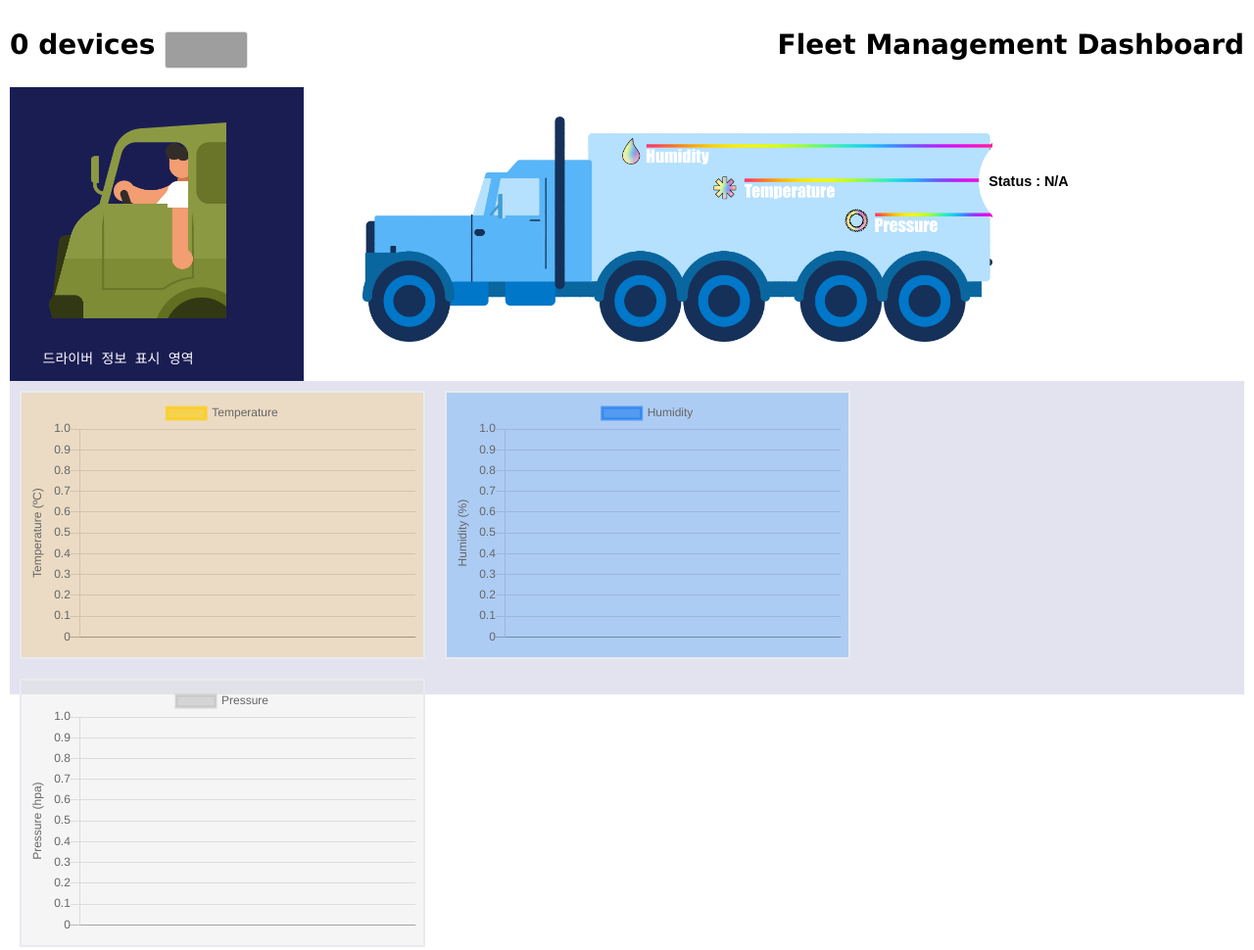
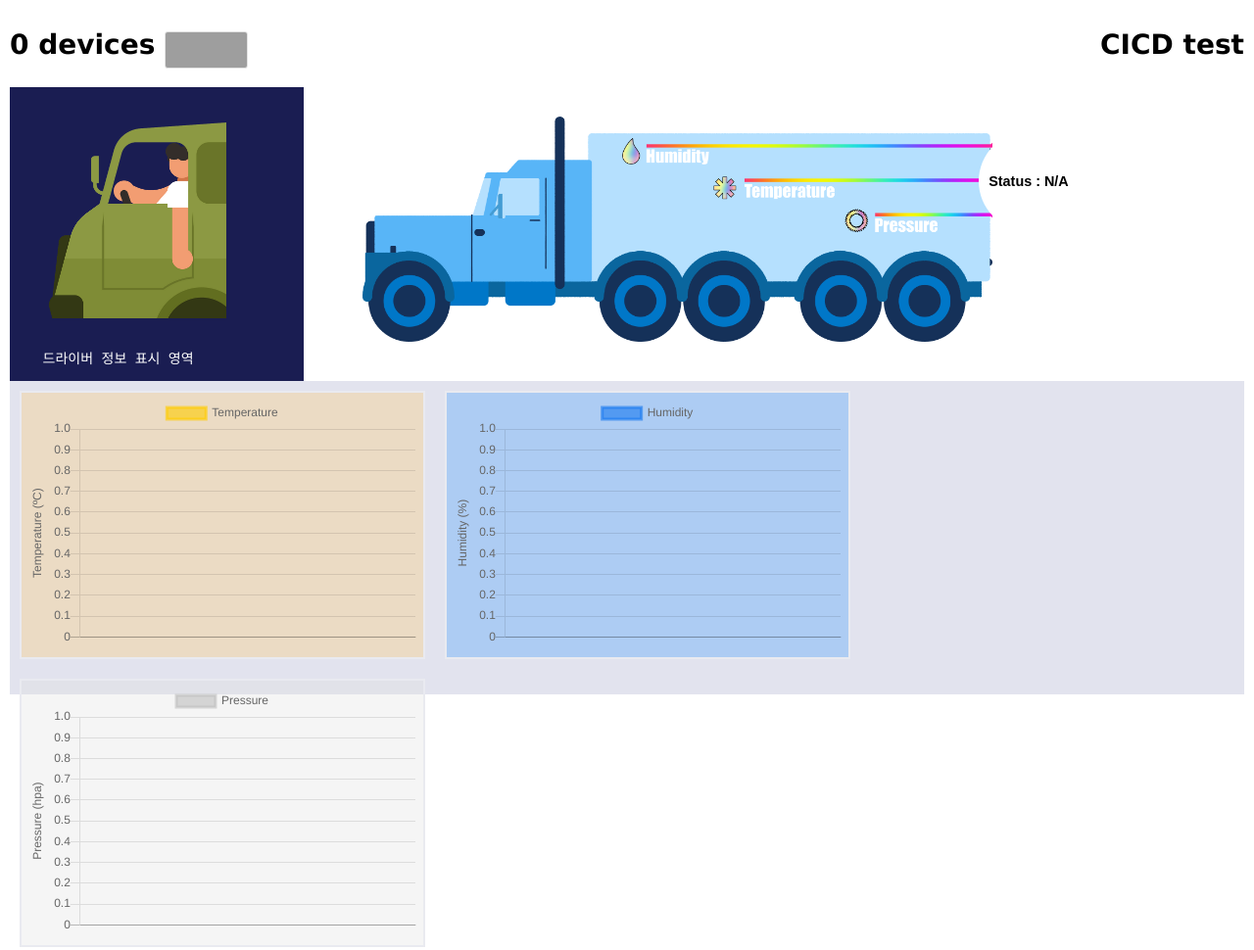
Before and after one commit to git-groper/rapa-prj, a website: page webapp-iothub-dashboard/public/index.html in a window 1280 px wide. Shown: the whole page at 98% size. Drawn offline with nearby package versions, Linux system fonts and the light colour scheme; grey boxes are pictures that could not be loaded.

Commit message:
cicd test

```diff
--- a/webapp-iothub-dashboard/public/index.html
+++ b/webapp-iothub-dashboard/public/index.html
@@ -20,7 +20,7 @@
             <span id="deviceCount">0 devices</span>
             <select id="listOfDevices" class="select_box"></select>
         </span>
-        <span>Fleet Management Dashboard</span>
+        <span>CICD test</span>
     </h1>
     <div id="nav">
         <span id="navDeviceInfo"><br>
```
